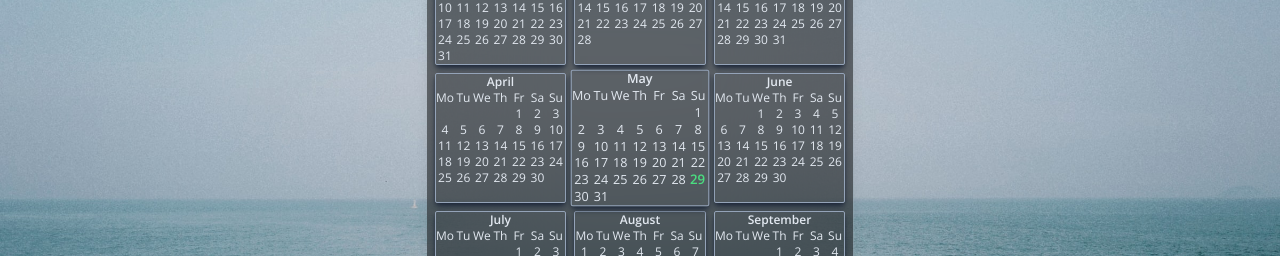
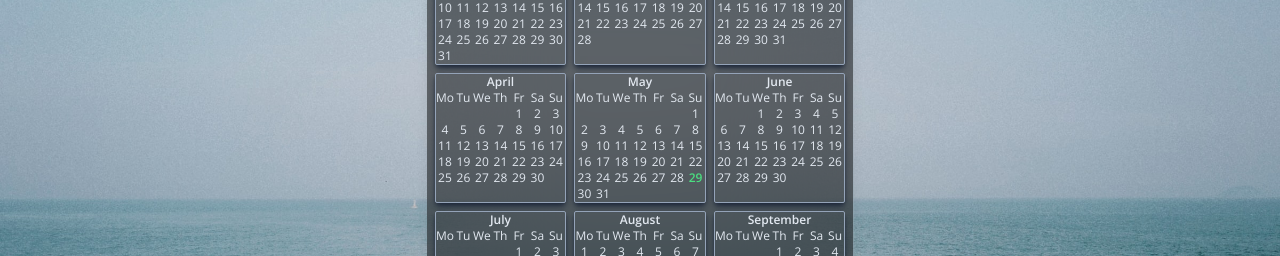
Before and after one commit to alex-girma/portfolio, a React (Create React App) app: page / in a window 1280 px wide. Shown: the part 133-389 px from the top of the page. Built offline with nearby package versions, Linux system fonts and the light colour scheme.

Commit message:
refactoring

```diff
--- a/src/components/Calendarmonthcontainer.js
+++ b/src/components/Calendarmonthcontainer.js
@@ -1,3 +1,4 @@
+import { useState } from "react";
 import { goToClickedMonth } from "../utility/functions";
 import { createArray, getDayName, getMonthName } from "../utility/utilFunc";
 
@@ -11,7 +12,7 @@ const Calendarmonthcontainer = ({ month, currYear, maxDay }) => {
 		weekDays.indexOf(currYearDay),
 		42 - maxDay - weekDays.indexOf(currYearDay)
 	);
-
+	const [test, setTest] = useState("text-green-400 font-semibold");
 	const handelClick = () => {
 		goToClickedMonth(month);
 	};
@@ -22,7 +23,7 @@ const Calendarmonthcontainer = ({ month, currYear, maxDay }) => {
 			className={
 				"grid grid-cols-7 grid-rows-8 place-items-center text-xs text-slate-200 rounded-sm border border-slate-400 hover:bg-[#72707049] shadow-md shadow-slate-800 hover:shadow-md hover:shadow-slate-700 hover:scale-105 transition duration-300 " +
 				(month === new Date().getMonth() + 1 && currYear === new Date().getFullYear()
-					? " border-green-400 scale-105"
+					? " border-green-400 "
 					: "")
 			}
 			onClick={handelClick}
@@ -47,7 +48,7 @@ const Calendarmonthcontainer = ({ month, currYear, maxDay }) => {
 							(day === new Date().getDate() &&
 							month === new Date().getMonth() + 1 &&
 							currYear === new Date().getFullYear()
-								? "text-green-400 font-semibold scale-105"
+								? test
 								: "")
 						}
 					>
--- a/src/utility/functions.js
+++ b/src/utility/functions.js
@@ -25,13 +25,9 @@ export const goToClickedMonth = (month) => {
 		len[i].classList.add("hidden");
 	}
 	ele.classList.remove("hidden");
-	ele.classList.add("col-start-1");
-	ele.classList.add("col-end-4");
+	ele.classList.add("col-start-1", "col-end-4");
 
 	const todo = document.getElementById("todo");
 	todo.classList.remove("hidden");
-	todo.classList.add("col-start-1");
-	todo.classList.add("col-end-4");
-	todo.classList.add("row-start-2");
-	todo.classList.add("row-end-5");
+	todo.classList.add("col-start-1", "col-end-4", "row-start-2", "row-end-5");
 };
```
